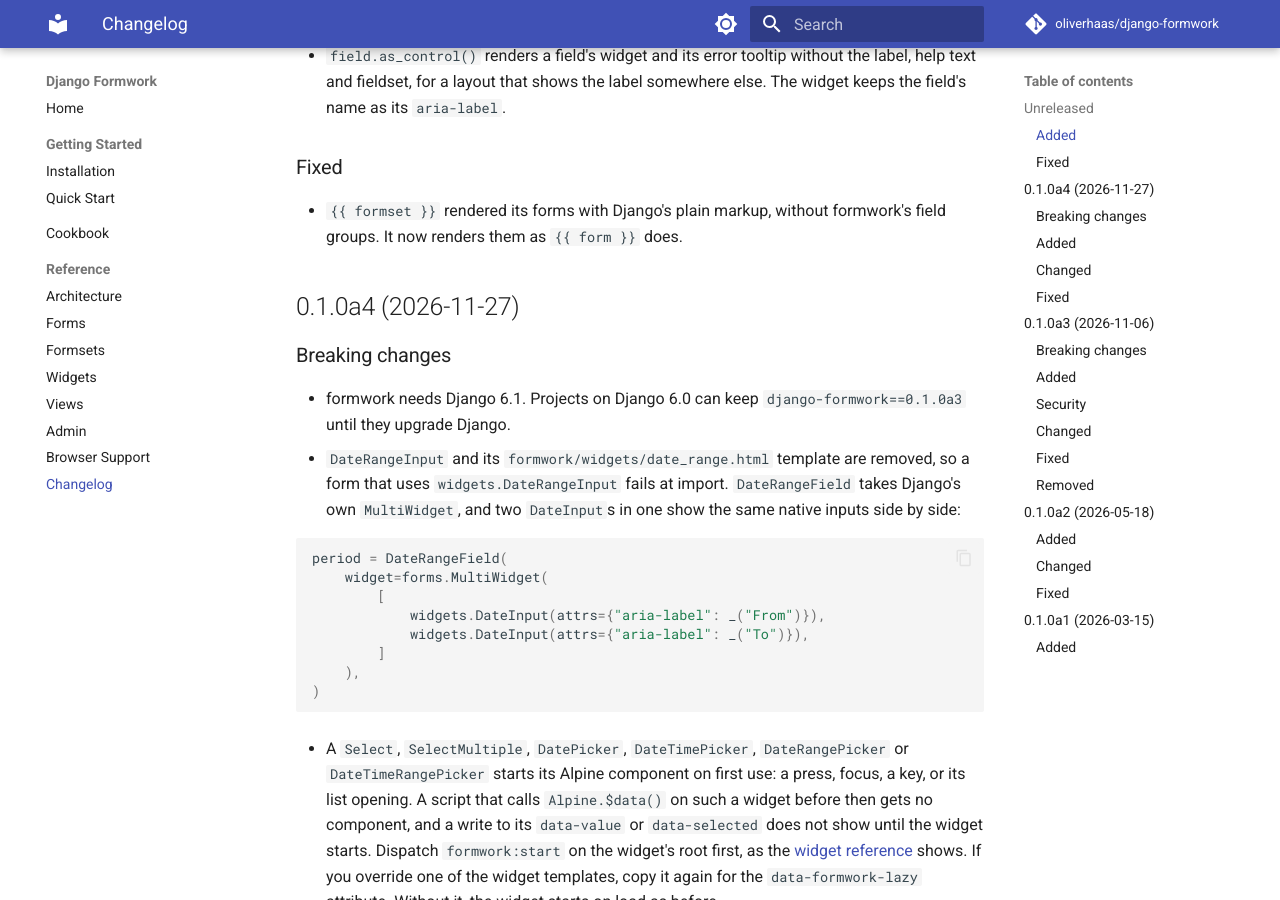
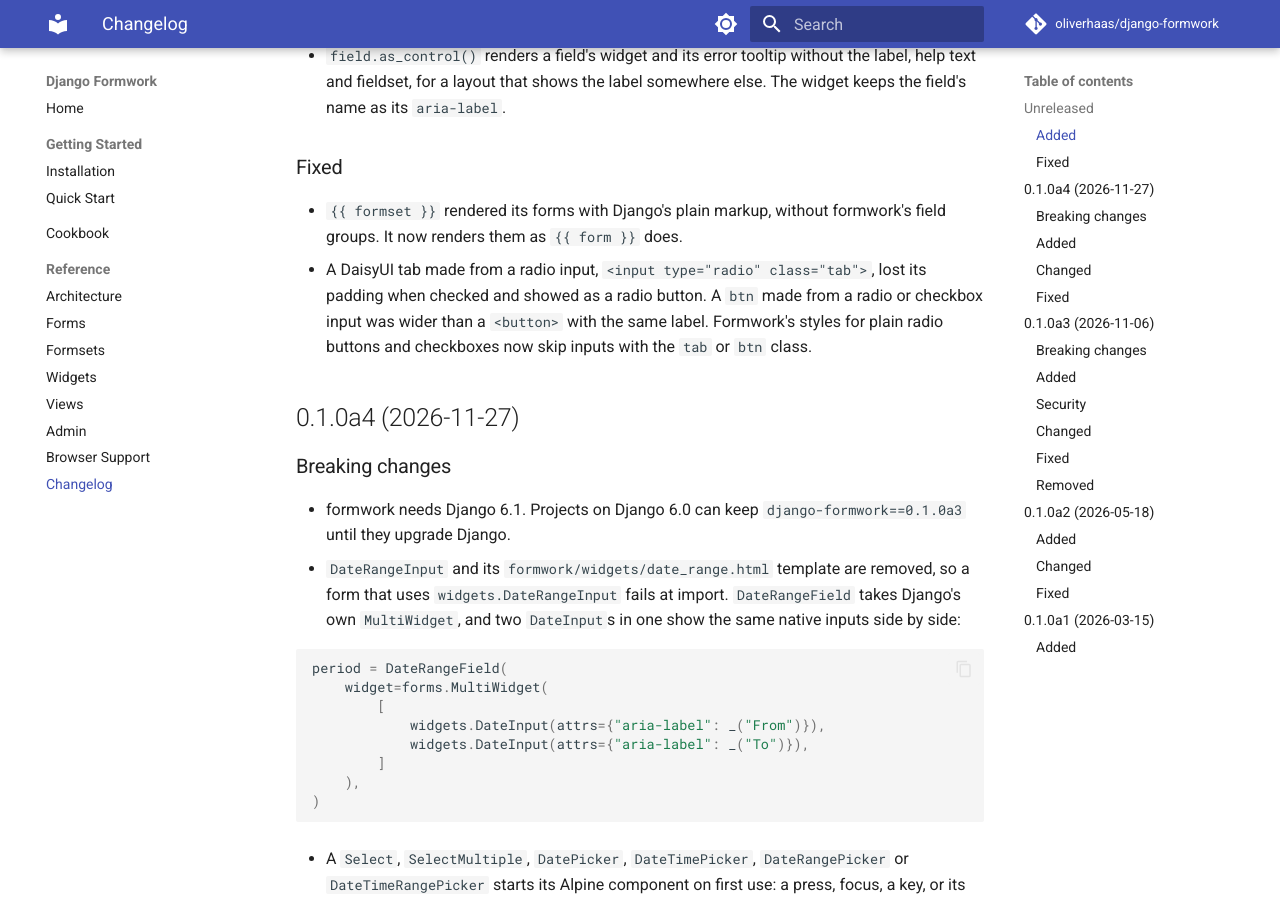
Before and after one commit to oliverhaas/django-formwork, an MkDocs documentation site: the page built from docs/reference/changelog.md, in a window 1280 px wide and 900 px high, scrolled down 318 px. Built offline with MkDocs 1.6.1 and Material for MkDocs 9.7.7, drawn with Linux system fonts in a browser that asks for light colours; comment, search, counter and statistics services are not loaded; the version menu is left out.

Commit message:
fix(css): leave DaisyUI tabs and buttons made from inputs alone

```diff
--- a/django_formwork/static/formwork/formwork.css
+++ b/django_formwork/static/formwork/formwork.css
@@ -980,11 +980,12 @@ select:has(> option[value=""]:checked) optgroup {
     @apply text-base-content;
 }
 
-input[type="checkbox"]:not(.toggle):not(.hidden) {
+/* A DaisyUI tab or button made from a checkbox or radio input keeps its own look. */
+input[type="checkbox"]:not(.toggle):not(.hidden):not(.btn) {
     @apply checkbox;
 }
 
-input[type="radio"]:not(.mask):not(.rating-hidden) {
+input[type="radio"]:not(.mask):not(.rating-hidden):not(.tab):not(.btn) {
     @apply radio;
 }
 
--- a/docs/reference/changelog.md
+++ b/docs/reference/changelog.md
@@ -16,6 +16,11 @@
 
 - `{{ formset }}` rendered its forms with Django's plain markup, without
   formwork's field groups. It now renders them as `{{ form }}` does.
+- A DaisyUI tab made from a radio input, `<input type="radio" class="tab">`,
+  lost its padding when checked and showed as a radio button. A `btn` made from a
+  radio or checkbox input was wider than a `<button>` with the same label.
+  Formwork's styles for plain radio buttons and checkboxes now skip inputs with
+  the `tab` or `btn` class.
 
 ## 0.1.0a4 (2026-11-27)
 
```
Also changed, not shown: 2 other files.
